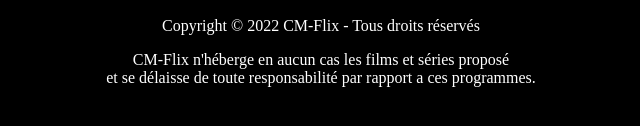
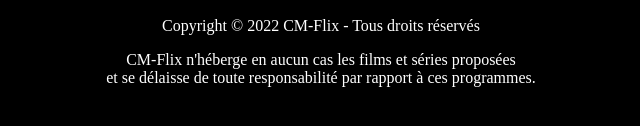
Before and after one commit to CmFlix/CmFlix.github.io, a plain HTML site: page films/marvel/smnowayhome.html in a window 1280 px wide. Shown: the part 528-654 px from the top of the page, 319-959 px from the left. Drawn offline with Linux system fonts and the light colour scheme.

Commit message:
Update smnowayhome.html

```diff
--- a/films/marvel/smnowayhome.html
+++ b/films/marvel/smnowayhome.html
@@ -26,7 +26,7 @@
 
     <div class="center">
         <p>Copyright &copy; 2022 CM-Flix - Tous droits réservés</p>
-        <p>CM-Flix n'héberge en aucun cas les films et séries proposé<br> et se délaisse de toute responsabilité par rapport a ces programmes.</p>
+        <p>CM-Flix n'héberge en aucun cas les films et séries proposées<br> et se délaisse de toute responsabilité par rapport à ces programmes.</p>
     </div>
 
 </body>
```
